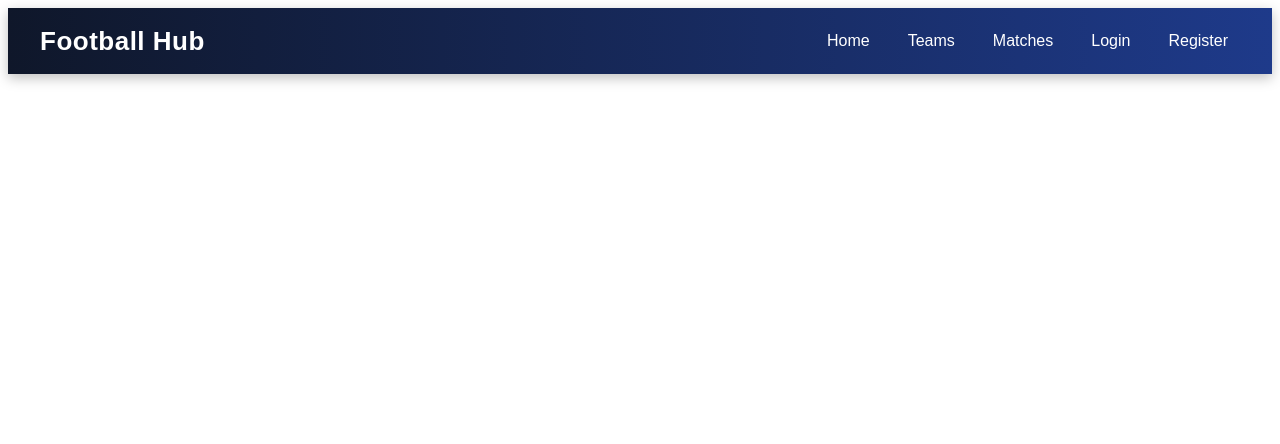
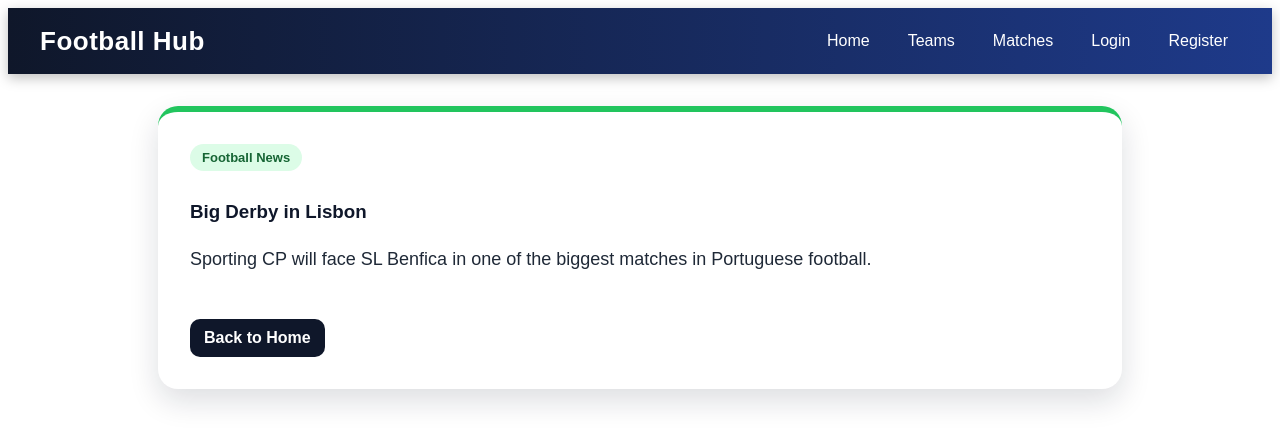
Before and after one commit to Petar-Yoan/football-hub-react, a React (Vite) app: page /news/1 in a window 1280 px wide. Shown: the top 444 px of the page. Built offline with nearby package versions, Linux system fonts and the light colour scheme; data requests are answered from the project's data file.

Commit message:
Add news details and delete functionality

```diff
--- a/db.json
+++ b/db.json
@@ -95,6 +95,11 @@
       "id": "2",
       "title": "FC Porto Ready for the Clash",
       "content": "FC Porto is preparing for an important match against Sporting CP at Estadio do Dragao."
+    },
+    {
+      "title": "Benfica Prepares for the Big Derby",
+      "content": "Benfica is getting ready for an important clash against Sporting CP this weekend.",
+      "id": "o6HXIP3qaRY"
     }
   ],
   "$schema": "./node_modules/json-server/schema.json"
--- a/src/App.css
+++ b/src/App.css
@@ -634,3 +634,40 @@
   font-size: 15px;
   outline: none;
 }
+
+.form-textarea {
+  padding: 12px 14px;
+  border: 1px solid #cbd5e1;
+  border-radius: 8px;
+  font-size: 15px;
+  outline: none;
+  resize: vertical;
+  min-height: 160px;
+  font-family: inherit;
+}
+
+.form-textarea:focus {
+  border-color: #1e3a8a;
+}
+
+.news-details-card {
+  max-width: 900px;
+  margin: 0 auto;
+  background: #ffffff;
+  border-radius: 20px;
+  padding: 32px;
+  box-shadow: 0 12px 30px rgba(15, 23, 42, 0.14);
+  border-top: 6px solid #22c55e;
+}
+
+.news-details-card h1 {
+  margin-top: 16px;
+  margin-bottom: 20px;
+  color: #0f172a;
+}
+
+.news-details-card p {
+  color: #1f2937;
+  line-height: 1.8;
+  font-size: 18px;
+}
--- a/src/App.tsx
+++ b/src/App.tsx
@@ -11,6 +11,7 @@
 import Register from './pages/Register';
 import Create from './pages/Create';
 import Profile from './pages/Profile';
+import NewsDetails from './pages/NewsDetails';
 
 function App() {
   return (
@@ -24,6 +25,7 @@
         <Route path="/matches/:matchId" element={<MatchDetails />} />
         <Route path="/login" element={<Login />} />
         <Route path="/register" element={<Register />} />
+        <Route path="/news/:newsId" element={<NewsDetails />} />
         <Route
           path="/create"
           element={
--- a/src/pages/Create.tsx
+++ b/src/pages/Create.tsx
@@ -1,6 +1,6 @@
 import { useState } from 'react';
 import { useNavigate } from 'react-router';
-import { createMatch, createTeam } from '../services/createService';
+import { createMatch, createNews, createTeam } from '../services/createService';
 
 function Create() {
   const navigate = useNavigate();
@@ -30,6 +30,9 @@
   const [referee, setReferee] = useState('');
   const [status, setStatus] = useState('');
   const [matchDescription, setMatchDescription] = useState('');
+
+  const [newsTitle, setNewsTitle] = useState('');
+  const [newsContent, setNewsContent] = useState('');
 
   const submitHandler = async (event: React.FormEvent<HTMLFormElement>) => {
     event.preventDefault();
@@ -76,6 +79,7 @@
       return;
     }
 
+    if (type === 'match') {
       if (
         !homeTeam.trim() ||
         !awayTeam.trim() ||
@@ -111,6 +115,26 @@
       } catch {
         setError('Failed to create match.');
       }
+
+      return;
+    }
+
+    if (!newsTitle.trim() || !newsContent.trim()) {
+      setError('Please fill in all fields.');
+      return;
+    }
+
+    try {
+      await createNews({
+        title: newsTitle,
+        content: newsContent,
+      });
+
+      setError('');
+      navigate('/');
+    } catch {
+      setError('Failed to create news.');
+    }
   };
 
   return (
@@ -131,6 +155,7 @@
             >
               <option value="team">Team</option>
               <option value="match">Match</option>
+              <option value="news">News</option>
             </select>
           </div>
 
@@ -195,7 +220,7 @@
                 Create Team
               </button>
             </>
-          ) : (
+          ) : type === 'match' ? (
             <>
               <div className="form-group">
                 <label htmlFor="match-home-team">Home Team</label>
@@ -256,6 +281,33 @@
                 Create Match
               </button>
             </>
+          ) : (
+            <>
+              <div className="form-group">
+                <label htmlFor="news-title">News Title</label>
+                <input
+                  id="news-title"
+                  type="text"
+                  value={newsTitle}
+                  onChange={(event) => setNewsTitle(event.target.value)}
+                />
+              </div>
+
+              <div className="form-group">
+  <label htmlFor="news-content">News Content</label>
+  <textarea
+    id="news-content"
+    value={newsContent}
+    onChange={(event) => setNewsContent(event.target.value)}
+    className="form-textarea"
+    rows={8}
+  />
+</div>
+
+              <button type="submit" className="form-button">
+                Create News
+              </button>
+            </>
           )}
         </form>
       </div>
--- a/src/pages/Home.tsx
+++ b/src/pages/Home.tsx
@@ -1,5 +1,6 @@
 import { useEffect, useState } from 'react';
 import { getAllNews } from '../services/newsService';
+import { Link } from 'react-router';
 
 type NewsItem = {
   id: number;
@@ -50,11 +51,19 @@
 
         <div className="news-list">
           {news.map((item) => (
-            <article key={item.id} className="news-card">
-              <span className="news-card__tag">Football News</span>
-              <h3>{item.title}</h3>
-              <p>{item.content}</p>
-            </article>
+           <article key={item.id} className="news-card">
+  <span className="news-card__tag">Football News</span>
+  <h3>{item.title}</h3>
+  <p>
+    {item.content.length > 140
+      ? `${item.content.slice(0, 140)}...`
+      : item.content}
+  </p>
+
+  <Link to={`/news/${item.id}`} className="details-button">
+    Read More
+  </Link>
+</article>
           ))}
         </div>
       </div>
--- /dev/null
+++ b/src/pages/NewsDetails.tsx
@@ -0,0 +1,88 @@
+import { useEffect, useState } from 'react';
+import { Link, useNavigate, useParams } from 'react-router';
+import { deleteNews, getNewsById } from '../services/newsService';
+import { useAuth } from '../contexts/AuthContext';
+
+type NewsItem = {
+  id: number;
+  title: string;
+  content: string;
+};
+
+function NewsDetails() {
+  const { newsId } = useParams();
+  const navigate = useNavigate();
+  const { user } = useAuth();
+
+  const [news, setNews] = useState<NewsItem | null>(null);
+  const [error, setError] = useState('');
+  const [loading, setLoading] = useState(true);
+
+  useEffect(() => {
+    if (!newsId) {
+      setError('Invalid news id.');
+      setLoading(false);
+      return;
+    }
+
+    getNewsById(newsId)
+      .then((result) => {
+        setNews(result);
+        setError('');
+      })
+      .catch(() => {
+        setError('Failed to load news details.');
+      })
+      .finally(() => {
+        setLoading(false);
+      });
+  }, [newsId]);
+
+  const deleteHandler = async () => {
+    if (!newsId) {
+      return;
+    }
+
+    const confirmed = window.confirm('Are you sure you want to delete this news item?');
+
+    if (!confirmed) {
+      return;
+    }
+
+    try {
+      await deleteNews(newsId);
+      navigate('/');
+    } catch {
+      setError('Failed to delete news.');
+    }
+  };
+
+  return (
+    <section className="page-section">
+      {loading && <p>Loading news details...</p>}
+      {error && <p className="form-error">{error}</p>}
+
+      {news && (
+        <article className="news-details-card">
+          <span className="news-card__tag">Football News</span>
+          <h1>{news.title}</h1>
+          <p>{news.content}</p>
+
+          <div className="details-actions">
+            <Link to="/" className="details-back-button">
+              Back to Home
+            </Link>
+
+            {user && (
+              <button type="button" className="delete-button" onClick={deleteHandler}>
+                Delete News
+              </button>
+            )}
+          </div>
+        </article>
+      )}
+    </section>
+  );
+}
+
+export default NewsDetails;
--- a/src/services/createService.ts
+++ b/src/services/createService.ts
@@ -1,5 +1,6 @@
 const teamsUrl = 'http://localhost:3000/teams';
 const matchesUrl = 'http://localhost:3000/matches';
+const newsUrl = 'http://localhost:3000/news';
 
 type TeamData = {
   name: string;
@@ -26,6 +27,11 @@
   referee: string;
   status: string;
   description: string;
+};
+
+type NewsData = {
+  title: string;
+  content: string;
 };
 
 export async function createTeam(teamData: TeamData) {
@@ -59,3 +65,19 @@
 
   return response.json();
 }
+
+export async function createNews(newsData: NewsData) {
+  const response = await fetch(newsUrl, {
+    method: 'POST',
+    headers: {
+      'Content-Type': 'application/json',
+    },
+    body: JSON.stringify(newsData),
+  });
+
+  if (!response.ok) {
+    throw new Error('Failed to create news.');
+  }
+
+  return response.json();
+}
--- a/src/services/newsService.ts
+++ b/src/services/newsService.ts
@@ -9,3 +9,23 @@
 
   return response.json();
 }
+
+export async function getNewsById(newsId: string) {
+  const response = await fetch(`${baseUrl}/${newsId}`);
+
+  if (!response.ok) {
+    throw new Error('Failed to fetch news details.');
+  }
+
+  return response.json();
+}
+
+export async function deleteNews(newsId: string) {
+  const response = await fetch(`${baseUrl}/${newsId}`, {
+    method: 'DELETE',
+  });
+
+  if (!response.ok) {
+    throw new Error('Failed to delete news.');
+  }
+}
```
Lines whose indentation alone changed are shown as unchanged.
